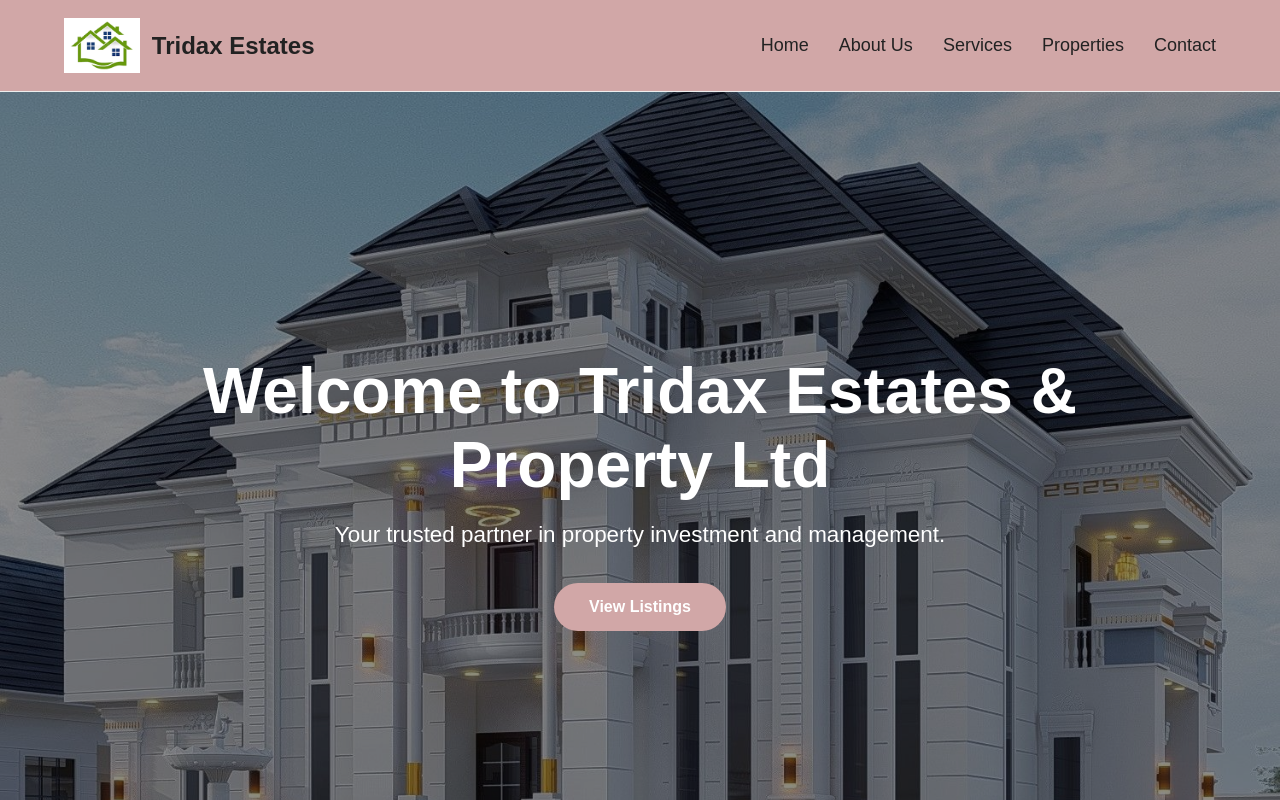
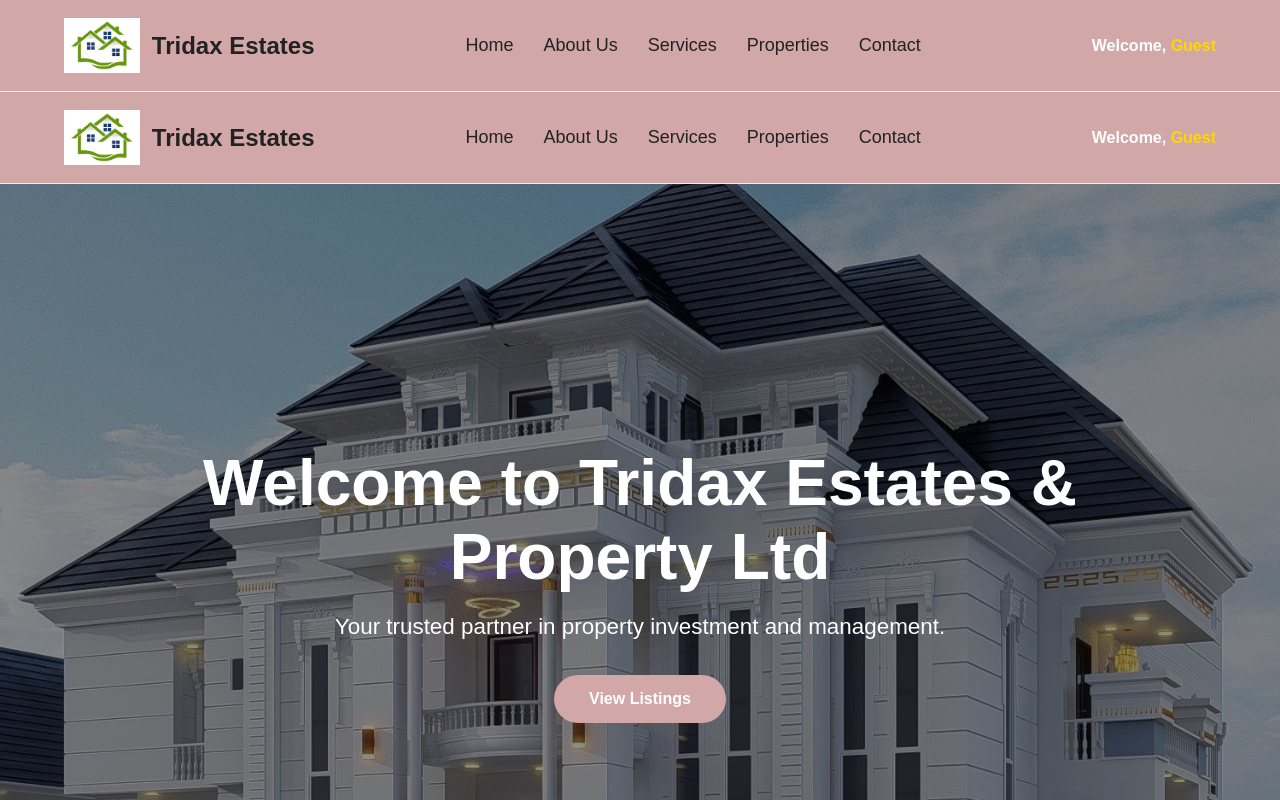
Before and after one commit to Sklashi08/Tridax-Estates-Frontend, a React (Vite) app: page /dashboard in a window 1280 px wide. Shown: the top 800 px of the page. Built offline with nearby package versions, Linux system fonts and the light colour scheme.

Commit message:
added user name

```diff
--- a/src/App.tsx
+++ b/src/App.tsx
@@ -1,5 +1,7 @@
 import { Routes, Route } from "react-router-dom";
 import "./App.css";
+
+import Layout from "./pages/Layout";
 
 import Dashboard from "./pages/Dashboard";
 import AuthPage from "./pages/AuthPage";
@@ -11,12 +13,17 @@ import FeaturePage from "./pages/FeaturePage";
 function App() {
   return (
     <Routes>
+      {/* Authentication page WITHOUT Navbar/Footer */}
       <Route path="/" element={<AuthPage />} />
-      <Route path="/dashboard" element={<Dashboard />} />
-      <Route path="/about" element={<AboutPage />} />
-      <Route path="/services" element={<ServicePage />} />
-      <Route path="/properties" element={<FeaturePage />} />
-      <Route path="/contact" element={<ContactPage />} />
+
+      {/* All other pages WITH Navbar/Footer */}
+      <Route element={<Layout />}>
+        <Route path="/dashboard" element={<Dashboard />} />
+        <Route path="/about" element={<AboutPage />} />
+        <Route path="/services" element={<ServicePage />} />
+        <Route path="/properties" element={<FeaturePage />} />
+        <Route path="/contact" element={<ContactPage />} />
+      </Route>
     </Routes>
   );
 }
--- a/src/components/Navbar.css
+++ b/src/components/Navbar.css
@@ -48,3 +48,13 @@
 .nav a:hover{
     color: #f9fbfd;
 }
+.user-info{
+    color:#fff;
+    font-size:16px;
+    font-weight:600;
+    margin-left:20px;
+}
+
+.user-info strong{
+    color:#ffd700;
+}
--- a/src/components/Navbar.tsx
+++ b/src/components/Navbar.tsx
@@ -1,37 +1,54 @@
 import "./Navbar.css";
 import logo from "../assets/img/download.png";
 import { Link } from "react-router-dom";
+
 function Navbar() {
+  // Get logged in user
+  const user = JSON.parse(localStorage.getItem("user") || "{}");
+
+  // Get first name only
+  const firstName = user?.name ? user.name.split(" ")[0] : "Guest";
+
   return (
-    <>
     <header className="site-header">
       <div className="container">
-          <a className="logo" href="#">
+
+        <Link to="/" className="logo">
           <img src={logo} alt="Tridax Estates Logo" />
           <span>Tridax Estates</span>
-          </a>
-          <nav aria-label="Main Navigation" className="nav">
+        </Link>
+
+        <nav className="nav">
           <ul>
-              <Link to="/">
-                <a href="#">Home</a>
-              </Link>
-              <Link to="/about">
-                <a href="#about">About Us</a>
-              </Link>
-              <Link to="/services">
-                <a href="#services">Services</a>
-              </Link>
-              <Link to="/properties">
-                <a href="#">Properties</a>
-              </Link>
-              <Link to="/contact">
-                <a href="#">Contact</a>
-              </Link>
+            <li>
+              <Link to="/dashboard">Home</Link>
+            </li>
+
+            <li>
+              <Link to="/about">About Us</Link>
+            </li>
+
+            <li>
+              <Link to="/services">Services</Link>
+            </li>
+
+            <li>
+              <Link to="/properties">Properties</Link>
+            </li>
+
+            <li>
+              <Link to="/contact">Contact</Link>
+            </li>
           </ul>
         </nav>
+
+        {/* Logged in user */}
+        <div className="user-info">
+          Welcome, <strong>{firstName}</strong>
+        </div>
+
       </div>
     </header>
-    </>
   );
 }
 
--- a/src/pages/AboutPage.tsx
+++ b/src/pages/AboutPage.tsx
@@ -11,6 +11,7 @@ import {
 
 function AboutPage() {
   return (
+
     <main className="about-page">
       {/* Hero */}
 
--- /dev/null
+++ b/src/pages/Layout.tsx
@@ -0,0 +1,19 @@
+import { Outlet } from "react-router-dom";
+import Navbar from "../components/Navbar";
+import Footer from "../components/Footer";
+
+function Layout() {
+  return (
+    <>
+      <Navbar />
+
+      <main>
+        <Outlet />
+      </main>
+
+      <Footer />
+    </>
+  );
+}
+
+export default Layout;
```
Lines whose indentation alone changed are shown as unchanged.
